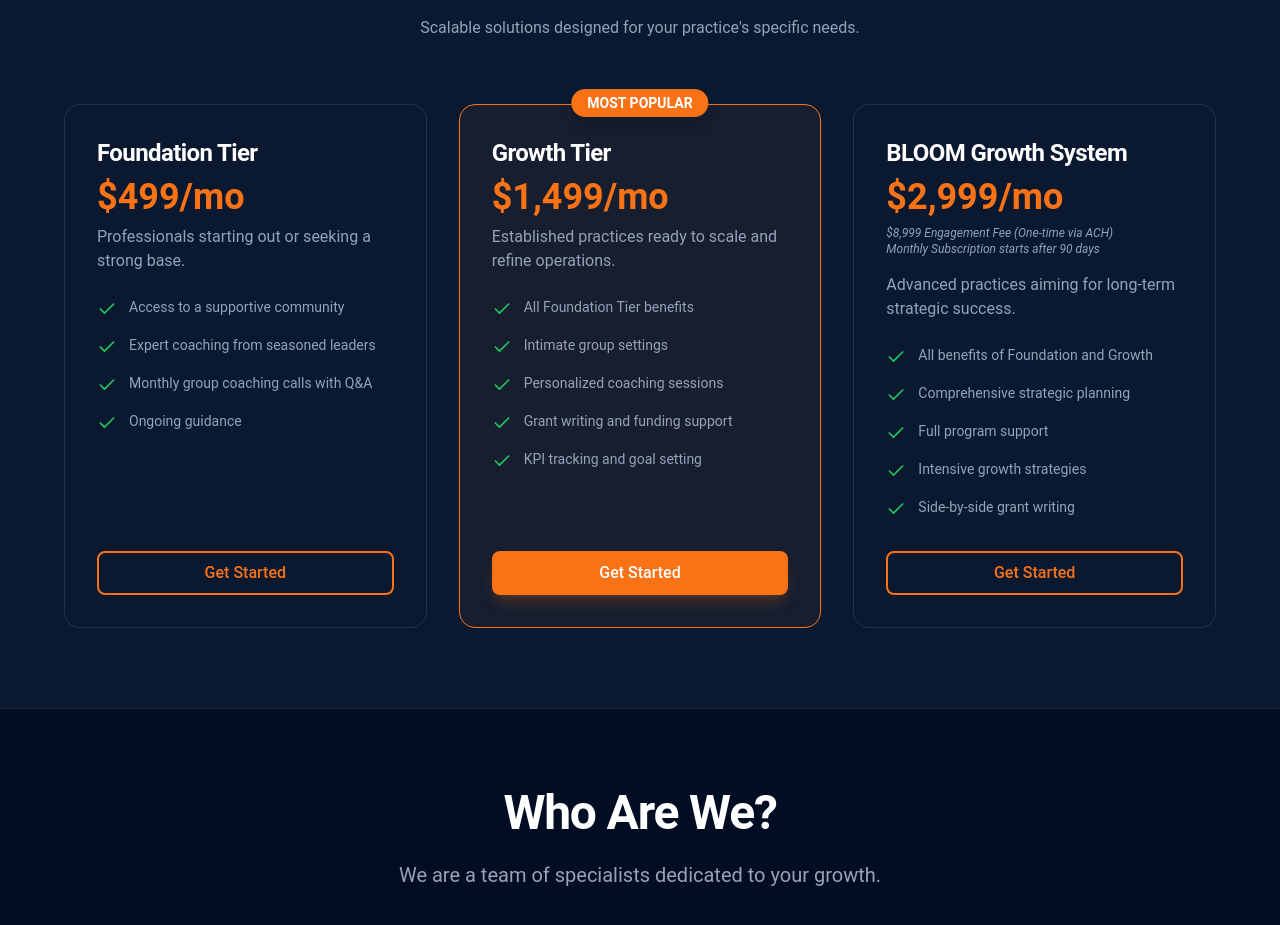
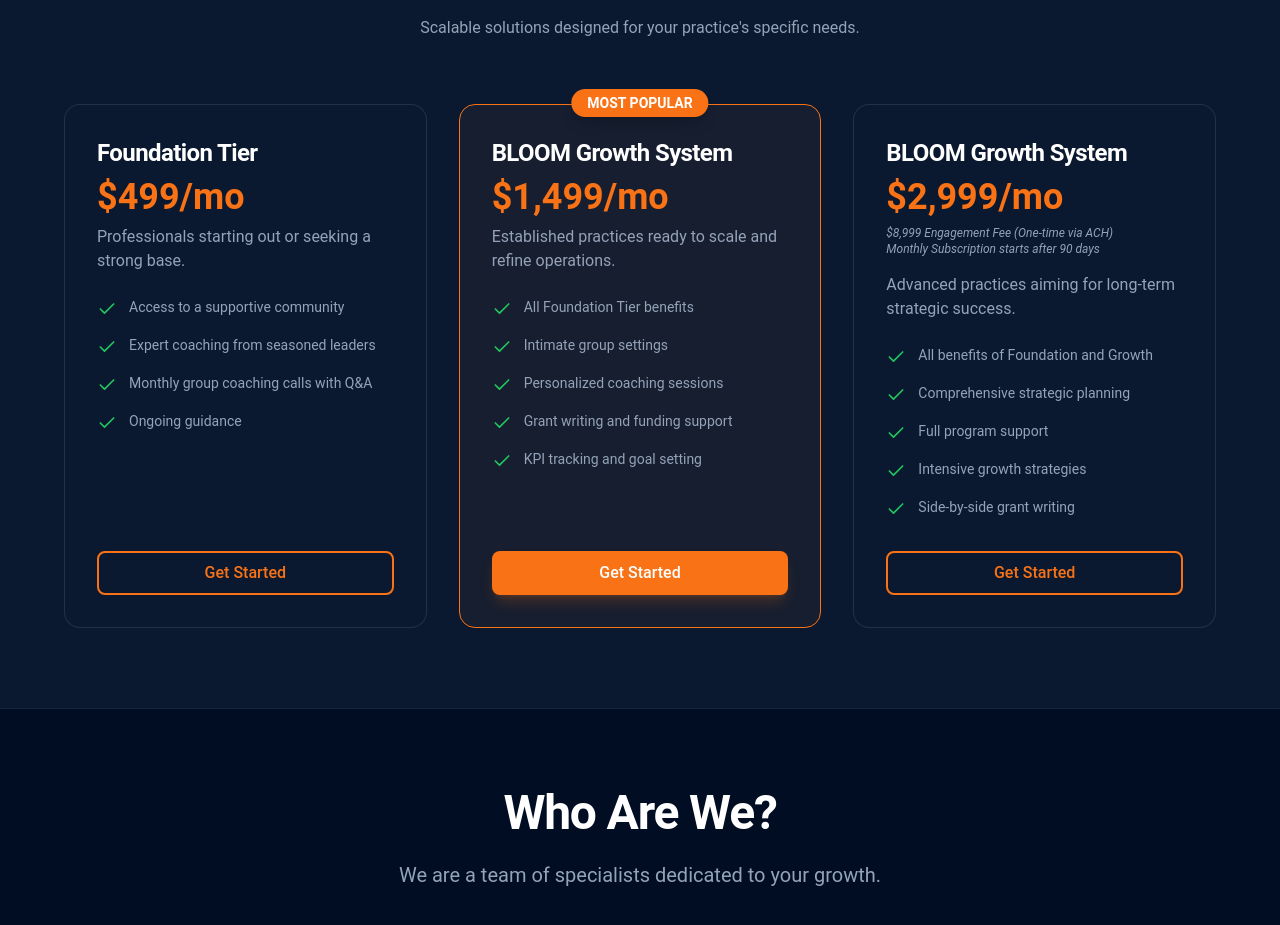
Before and after one commit to Mlcox2/company-xceleration, a React (Vite) app: page /1-page in a window 1280 px wide. Shown: the part 2380-3305 px from the top of the page. Built offline with nearby package versions, Linux system fonts and the light colour scheme.

Commit message:
Update Growth Tier to BLOOM Growth System with direct Stripe checkout link

```diff
--- a/src/pages/Elevate.tsx
+++ b/src/pages/Elevate.tsx
@@ -193,10 +193,11 @@ export const Elevate = () => {
                                 ]}
                             />
                             <PricingTier
-                                name="Growth Tier"
+                                name="BLOOM Growth System"
                                 price="$1,499/mo"
                                 popular={true}
                                 target="Established practices ready to scale and refine operations."
+                                link="https://buy.stripe.com/cNi8wR63S2dJbOA4zbaMU01"
                                 features={[
                                     "All Foundation Tier benefits",
                                     "Intimate group settings",
```
